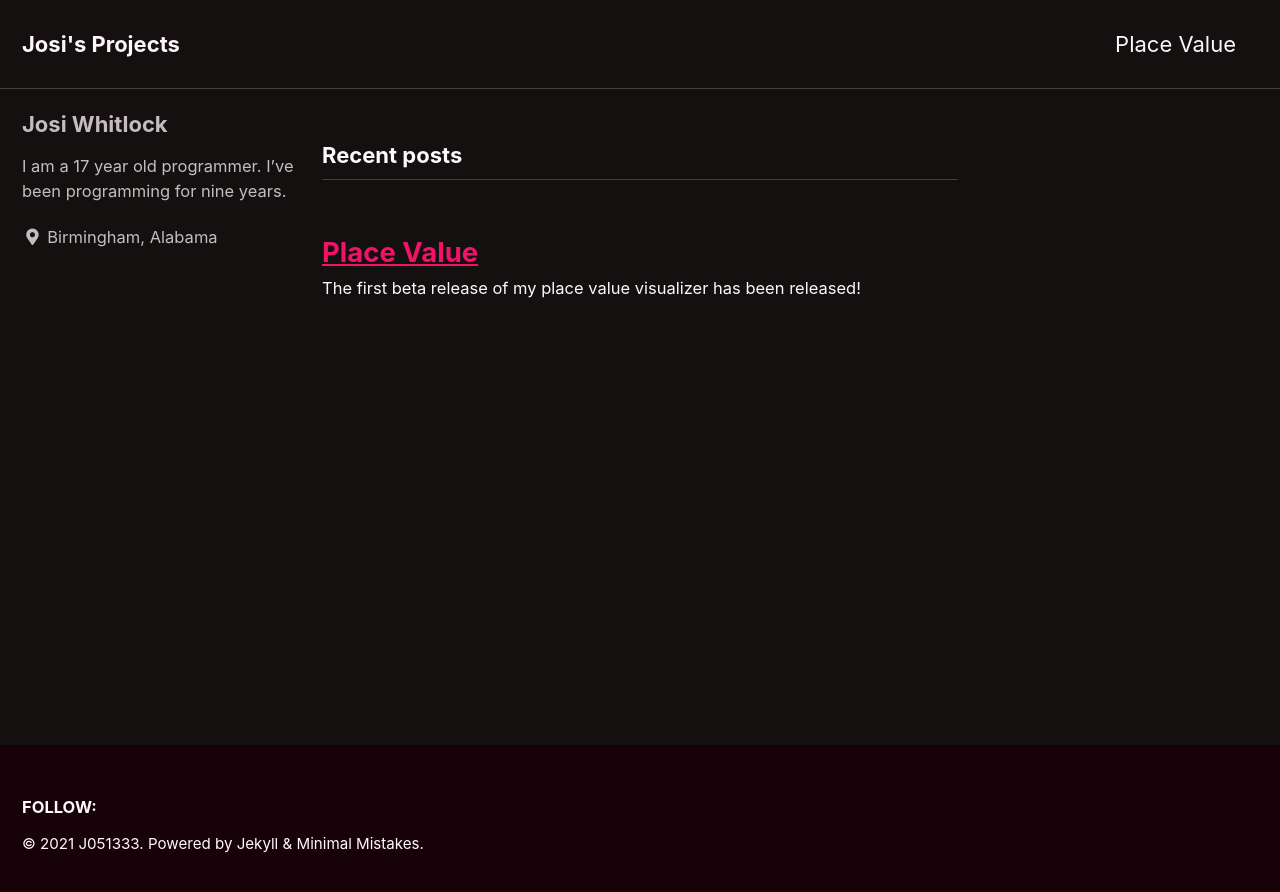
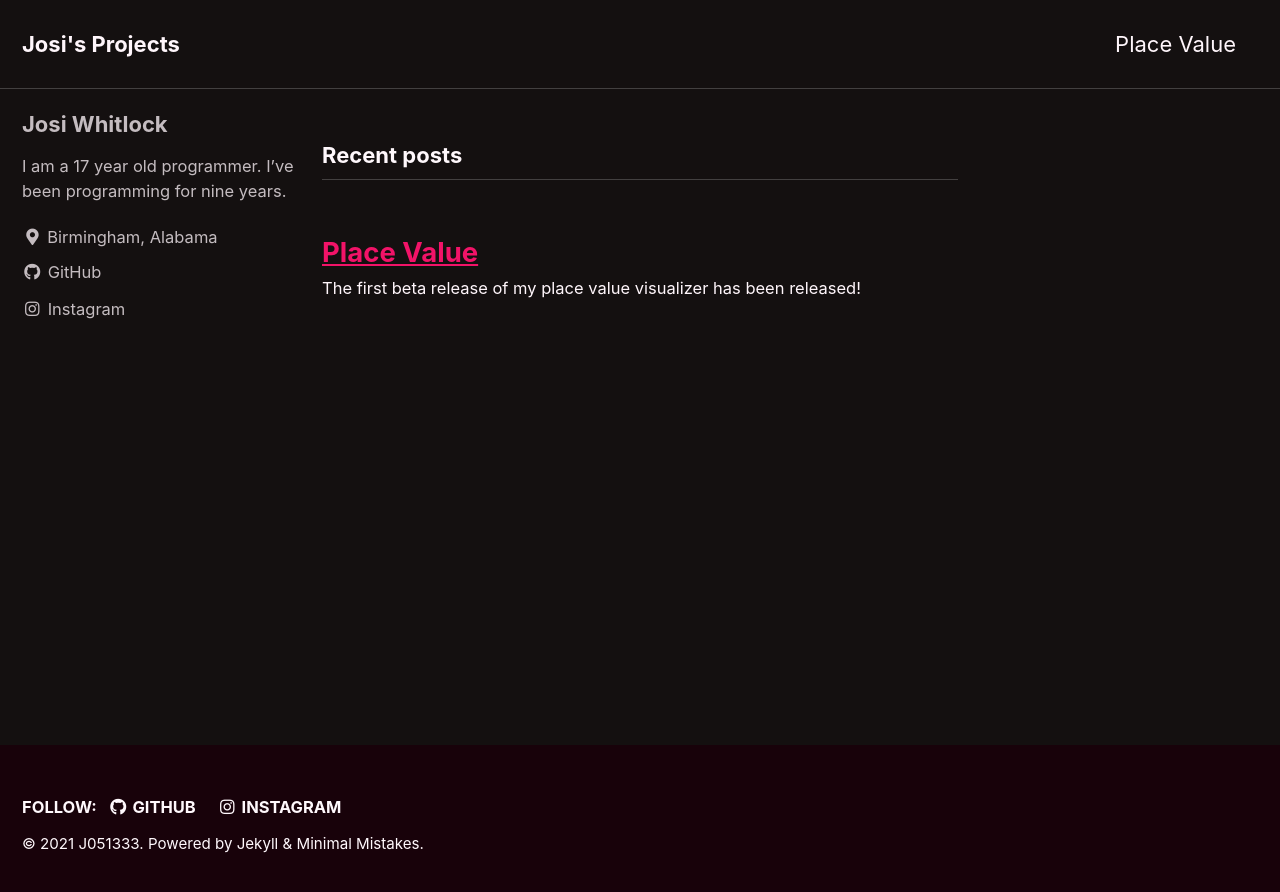
Before and after one commit to J051333/j051333.github.io, a Jekyll site: the page built from index.html, in a window 1280 px wide. Shown: the top 892 px of the page. Built offline with Jekyll 4.4.1, drawn with Linux system fonts in a browser that asks for light colours; cached includes are drawn as plain includes; the list of posts is cut into pages by our own code; some of the changed lines change nothing that is shown.

Commit message:
Added socials so the footer isn't pointing to nothing

```diff
--- a/_config.yml
+++ b/_config.yml
@@ -122,10 +122,10 @@ author:
       # url: "https://facebook.com/"
     - label: "GitHub"
       icon: "fab fa-fw fa-github"
-      # url: "https://github.com/"
+      url: "https://github.com/J051333"
     - label: "Instagram"
       icon: "fab fa-fw fa-instagram"
-      # url: "https://instagram.com/"
+      url: "https://www.instagram.com/j051333/"
 
 # Site Footer
 footer:
@@ -138,7 +138,7 @@ footer:
       # url:
     - label: "GitHub"
       icon: "fab fa-fw fa-github"
-      # url:
+      url: "https://github.com/J051333"
     - label: "GitLab"
       icon: "fab fa-fw fa-gitlab"
       # url:
@@ -147,7 +147,7 @@ footer:
       # url:
     - label: "Instagram"
       icon: "fab fa-fw fa-instagram"
-      # url:
+      url: "https://www.instagram.com/j051333/"
 
 
 # Reading Files
```
